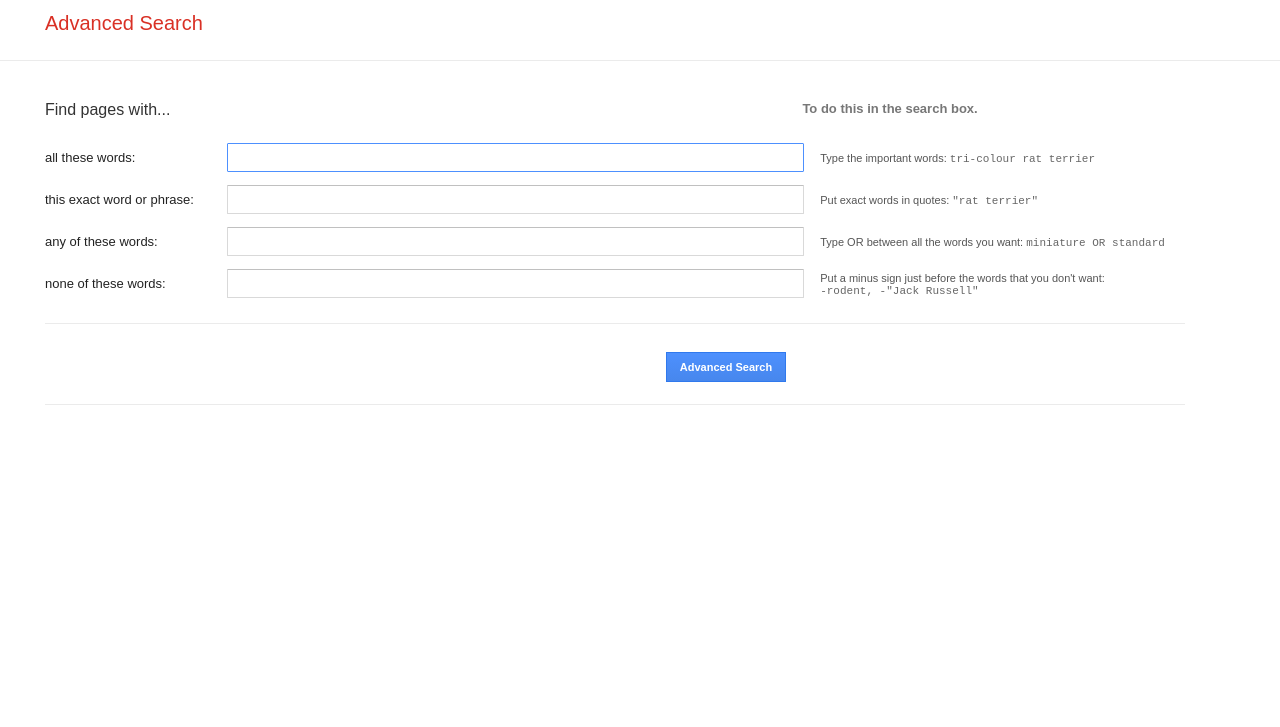
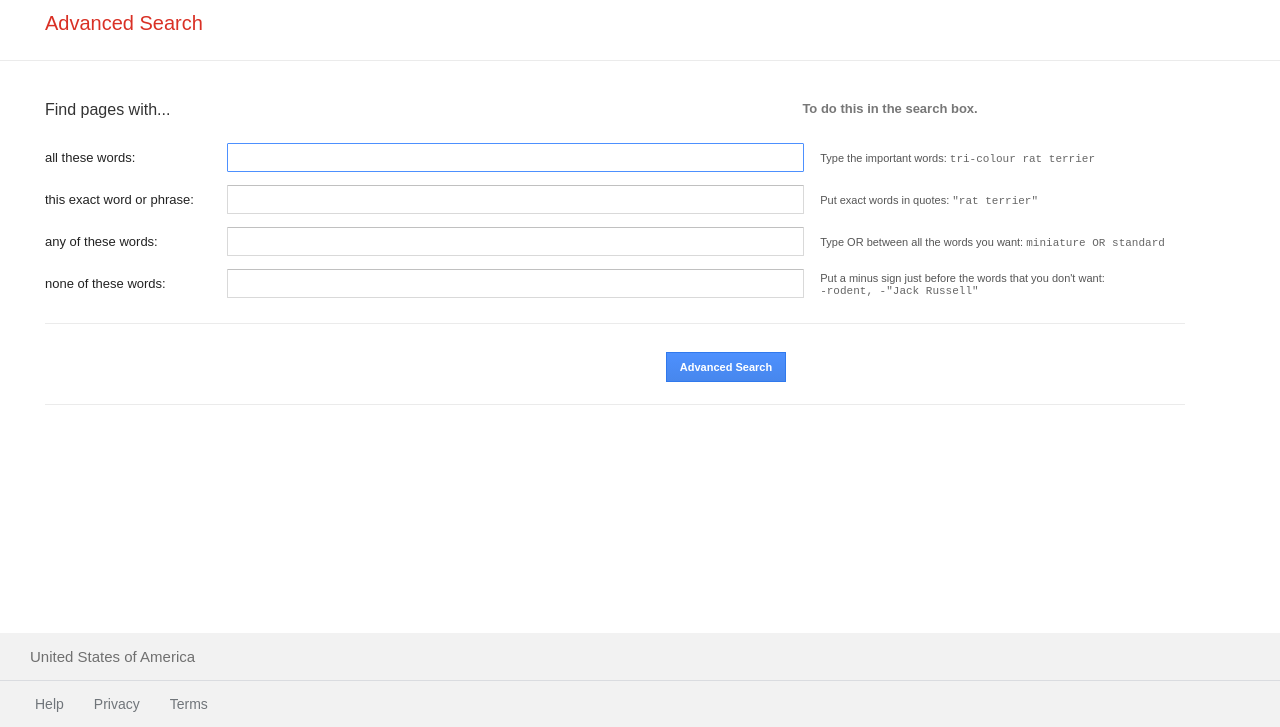
Before and after one commit to thanoskaravangelis/cs50-project0, a plain HTML site: page advanced-search.html in a window 1280 px wide. Shown: the part 73-800 px from the top of the page. Drawn offline with Linux system fonts and the light colour scheme.

Commit message:
Add footer in advanced search page

```diff
--- a/advanced-search.html
+++ b/advanced-search.html
@@ -98,5 +98,15 @@
                 <div class="after-form-break-line"></div>
             </form>
         </div>
+        <div class="footer-container">
+            <div class="country-div">United States of America</div>
+            <div class="about-container">
+                <div class="first-about">
+                    <a class="footer-link-adv"  href="https://support.google.com/websearch/">Help</a>
+                    <a class="footer-link-adv"  href="https://policies.google.com/privacy">Privacy</a>
+                    <a class="footer-link-adv"  href="https://policies.google.com/terms">Terms</a>
+                </div>
+            </div>
+        </div>
     </body>
 </html>
--- a/index.css
+++ b/index.css
@@ -373,7 +373,7 @@
         justify-content: space-evenly;
     }
 
-    .footer-link {
+    .footer-link, .footer-link-adv{
         display: block;
         padding:15px;
         white-space: nowrap;
@@ -650,6 +650,10 @@
         background: #357ae8;
     }
 
+    .footer-link-adv:hover{
+        color:#000;
+    }
+
     @media only screen and (max-width: 1055px)  {
         .input-description{
             visibility: hidden;
```
